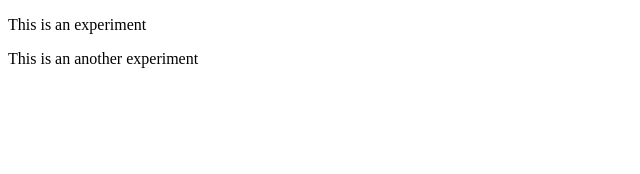
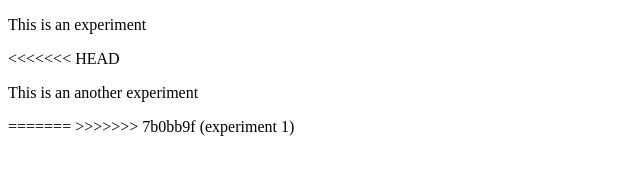
Before and after one commit to bijen601/My-Portfolio, a plain HTML site: page experiment.html in a window 1280 px wide. Shown: the whole page, without its empty margins (0-640 px from the left). Drawn offline with Linux system fonts and the light colour scheme.

Commit message:
git merged

```diff
--- a/experiment.html
+++ b/experiment.html
@@ -8,6 +8,9 @@
 </head>
 <body>
     <p>This is an experiment</p>
+<<<<<<< HEAD
     <p>This is an another experiment</p>
+=======
+>>>>>>> 7b0bb9f (experiment 1)
 </body>
 </html>
```
